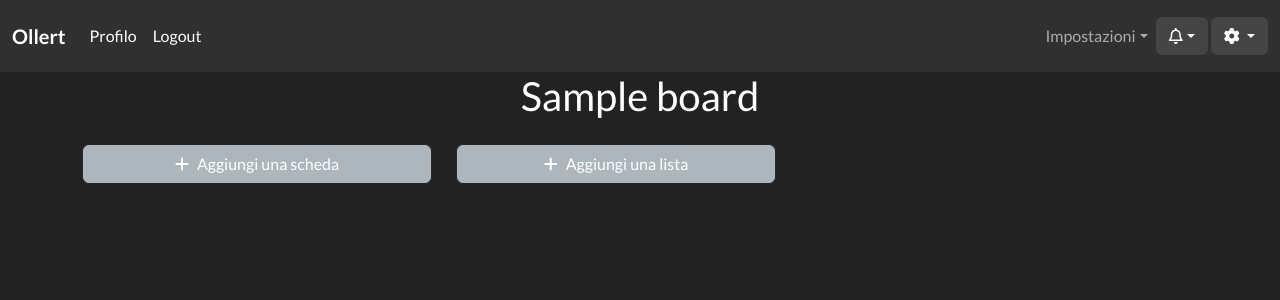
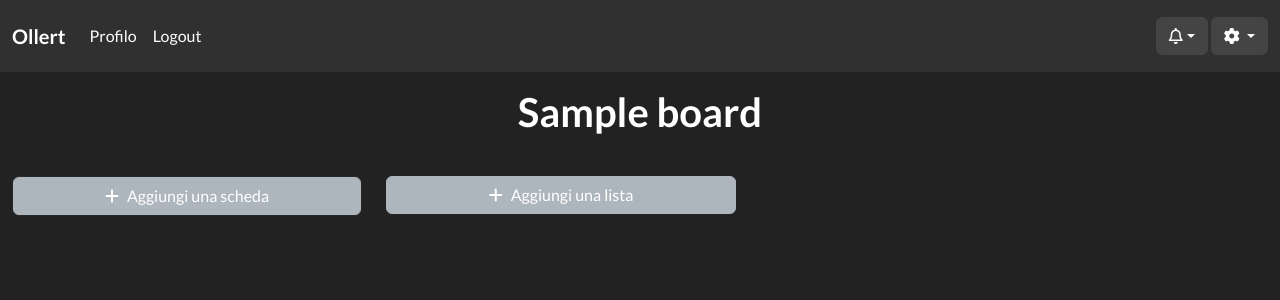
Before and after one commit to AndreaTerenz/Ollert, a Django app: a page that uses website/static/templates/board.html in a window 1280 px wide. Shown: the top 300 px of the page. Run offline with Django 3.2, Linux system fonts and the light colour scheme; a user stored in the database is signed in; tables that the repository leaves empty hold one stand-in row (values such as "Sample post"); some libraries are stand-ins or nearby versions.

Commit message:
scrollbar custom, robe varie davvero non ricordo

```diff
--- a/website/static/js/modals/new_card.js
+++ b/website/static/js/modals/new_card.js
@@ -1,14 +1,21 @@
+var target_list = ""
+
+addOnShowListener("cardModal", e => {
+    let button = e.relatedTarget
+    target_list = button.getAttribute("data-bs-list")
+})
+
 function ok_newCard() {
     let name = document.getElementById("cardName").value;
     let description = document.getElementById("cardDescription").value;
-    let lista = document.getElementById('cardsList');
+    let list = document.getElementById(target_list);
     let template = document.getElementById('cardTemplate');
 
     console.log(name, description);
     let clone = template.content.cloneNode(true);
     clone.querySelector(".card-header").textContent = name
     clone.querySelector(".card-body").textContent = truncate(description, 64)
-    lista.appendChild(clone);
+    list.appendChild(clone);
 
     closeModal("cardModal")
 }
--- /dev/null
+++ b/website/static/styles/board-style.css
@@ -0,0 +1,4 @@
+.cards-list {
+    width: 350px;
+    max-height: 620px;
+}
--- /dev/null
+++ b/website/static/styles/main.css
@@ -0,0 +1,22 @@
+/* width */
+::-webkit-scrollbar {
+    width: 5px;
+    border-radius: 10px;
+}
+
+/* Track */
+::-webkit-scrollbar-track {
+    background: #333333;
+    border-radius: 10px;
+}
+
+/* Handle */
+::-webkit-scrollbar-thumb {
+    background: #67a3ff;
+    border-radius: 10px;
+}
+
+/* Handle on hover */
+::-webkit-scrollbar-thumb:hover {
+    background: #366cba;
+}
--- a/website/static/styles/modal_style.css
+++ b/website/static/styles/modal_style.css
@@ -1,3 +1,7 @@
 .form-control {
     color:white;
 }
+
+.form-control:focus {
+    color:white;
+}
--- a/website/static/templates/board.html
+++ b/website/static/templates/board.html
@@ -1,56 +1,50 @@
 {% extends 'index.html' %}
 {% load static %}
 
-{% block extra-nav %}
-    <li class="nav-item dropdown">
-        <a class="nav-link dropdown-toggle" data-bs-toggle="dropdown" href="#" role="button"
-           aria-haspopup="true" aria-expanded="false">Impostazioni</a>
-        <div class="dropdown-menu dropdown-menu-end">
-            <a class="dropdown-item" href="#">Sfondo</a>
-            <a class="dropdown-item" href="#">Cambia nome</a>
-            <a class="dropdown-item" href="#">Gestisci membri</a>
-        </div>
+{% block extra-style %}
+    <link rel="stylesheet" type="text/css" href="{% static 'styles/board-style.css' %}">
+{% endblock %}
+
+{% block settings-nav %}
+    <li class="dropdown-item">
+        <a href="#">Sfondo</a></li>
+    <li class="dropdown-item">
+        <a href="#">Cambia nome</a></li>
+    <li class="dropdown-item">
+        <a href="#">Gestisci membri</a>
     </li>
 {% endblock %}
 
 {% block content %}
-    <div class="row">
-        <figure class="text-center">
-            <h2>{{ board_name }}</h2>
-        </figure>
+    <div class="row my-3">
+        <h2 class="fw-bold text-center">{{ board_name }}</h2>
     </div>
     <div class="row mb-5">
         <div class="col-auto">
-            <div id="cardsList" class="overflow-auto" style="width:350px; max-height: 620px;">
+            <div id="cardsList" class="cards-list overflow-auto">
 
             </div>
             <!-- Bottone per aggiungere le card -->
             <!-- quel margin-top di 3 porcamiseria dovrebbe essere tolto quando non c'è nulla della lista ma vabbè-->
-            <div class="card text-white me-auto">
+            <div class="card mt-3 text-white me-auto">
                 <button type="button" class="btn btn-light" data-bs-toggle="modal"
-                        data-bs-target="#cardModal">
+                        data-bs-target="#cardModal" data-bs-list="cardsList">
                     <span class="fa fa-plus pe-2"></span>Aggiungi una scheda
                 </button>
             </div>
         </div>
-        <div class="col">
-            <div class="card text-white me-auto mb-3" style="max-width: 20rem;">
-                <button class="btn btn-light ">
-                    <span class="fa fa-plus pe-2"></span>Aggiungi una lista
-                </button>
-            </div>
+
+        <div class="col-auto">
+            <button class="btn mt-3 btn-light cards-list">
+                <span class="fa fa-plus pe-2"></span>Aggiungi una lista
+            </button>
         </div>
-
     </div>
     {% include "modals/card_modal.html" %}
     <template id="cardTemplate">
         <div class="card mx-auto text-white bg-primary mb-3" style="width: 300px">
-            <div class="card-header">Scheda #1</div>
-            <div class="card-body">
-                <p class="card-text">Some quick example text to build on the card title and make up the bulk of
-                    the
-                    card's content.</p>
-            </div>
+            <div class="card-header"></div>
+            <div class="card-body"></div>
         </div>
     </template>
 {% endblock %}
--- a/website/static/templates/index.html
+++ b/website/static/templates/index.html
@@ -7,6 +7,11 @@
     <title>Ollert</title>
     <link href="https://bootswatch.com/5/darkly/bootstrap.min.css" rel="stylesheet" type="text/css">
     <link rel="icon" type="image/ico" href="{% static 'icons/favicon.ico' %}">
+
+    <link rel="stylesheet" type="text/css" href="{% static 'styles/main.css' %}">
+    {% block extra-style %}
+    {% endblock %}
+
     <script src="https://kit.fontawesome.com/6a5ea18bdb.js" crossorigin="anonymous"></script>
     <script src="https://cdn.jsdelivr.net/npm/js-cookie@rc/dist/js.cookie.min.js"></script>
     <script src="https://cdn.jsdelivr.net/npm/bootstrap@5.0.1/dist/js/bootstrap.bundle.min.js"
@@ -84,7 +89,7 @@
 <body>
 {% include 'messages.html' %}
 {% include 'modals/notifications_modal.html' %}
-<div class="container">
+<div class="container-fluid">
     {% block content %}
     {% endblock %}
 </div>
--- a/website/static/templates/modals/card_modal.html
+++ b/website/static/templates/modals/card_modal.html
@@ -12,7 +12,7 @@
     <form class="row mx-3">
         <div class="mb-3">
             <label for="cardName" class="form-label">Nome</label>
-            <input type="text" class="form-control" id="cardName" aria-describedby="emailHelp">
+            <input type="text" class="form-control" maxlength="20" id="cardName" aria-describedby="emailHelp">
         </div>
         <div class="mb-3">
             <label for="cardDescription" class="form-label">Descrizione</label>
```
